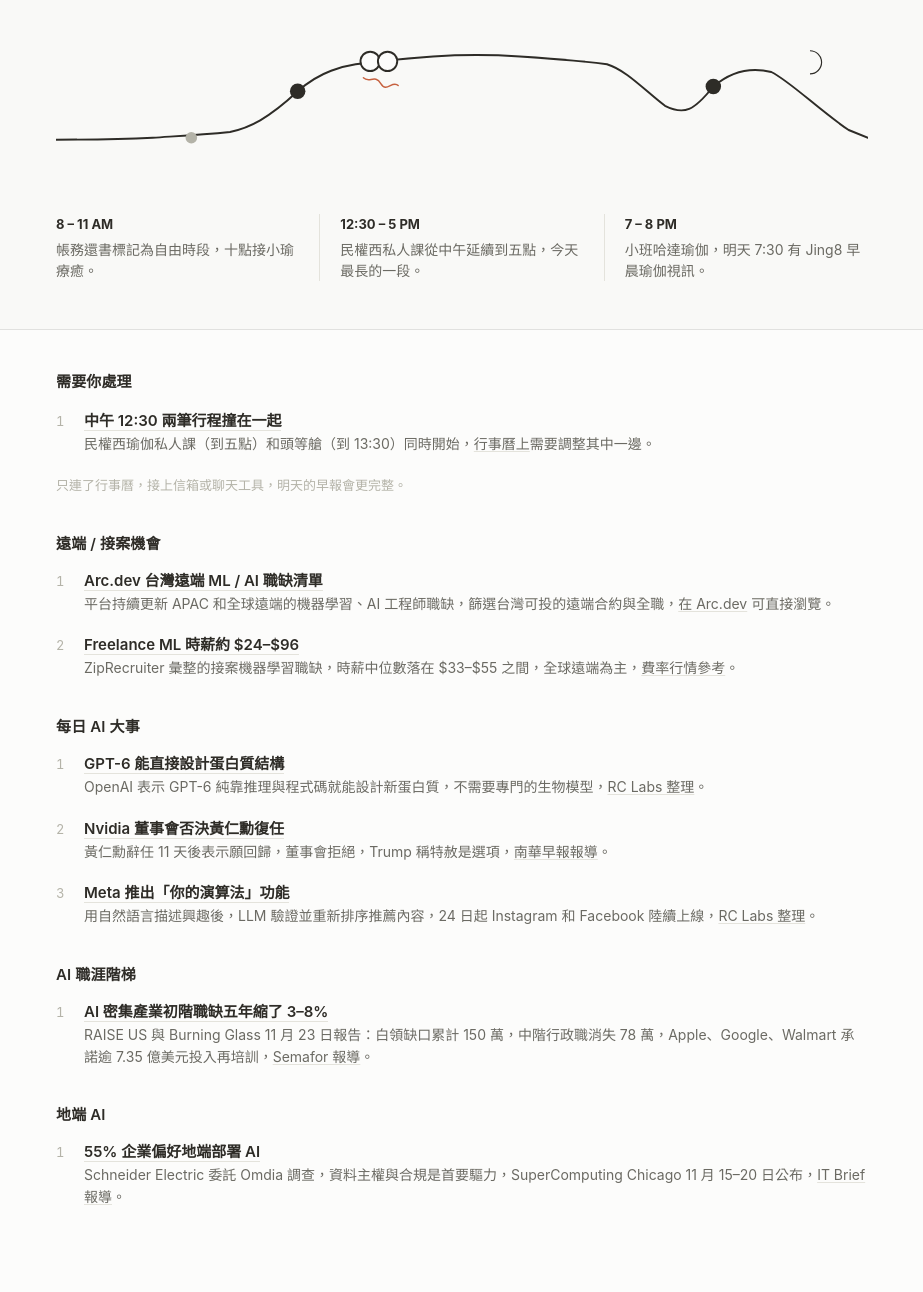
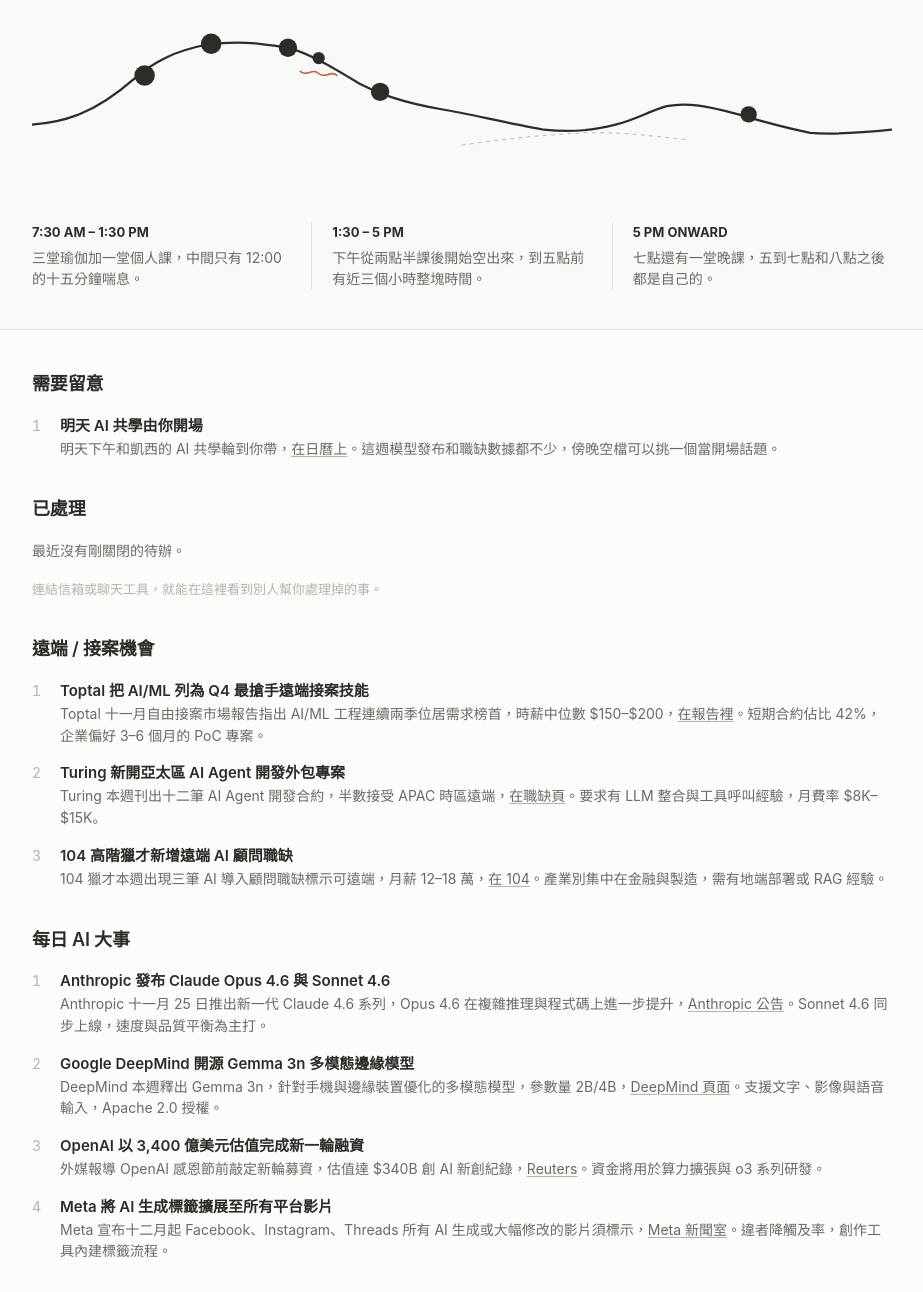
Before and after one commit to lanyliu/lanyliu.github.io, a plain HTML site: page morning-brief/index.html in a window 1280 px wide. Shown: the part 196-1488 px from the top of the page, without its empty margins (178-1101 px from the left). Drawn offline with Linux system fonts and the light colour scheme.

Commit message:
morning brief 2026-11-26

```diff
--- a/morning-brief/index.html
+++ b/morning-brief/index.html
@@ -1,155 +1,204 @@
 <!DOCTYPE html>
 <html lang="zh-Hant">
 <head>
-<meta charset="UTF-8">
-<meta name="viewport" content="width=device-width, initial-scale=1.0">
-<title>早報 · 11月25日</title>
+<meta charset="utf-8">
+<meta name="viewport" content="width=device-width, initial-scale=1">
+<title>早報 2026-11-26</title>
 <style>
-*,*::before,*::after{margin:0;padding:0;box-sizing:border-box}
+*,*::before,*::after{box-sizing:border-box;margin:0;padding:0}
 :root{
 --bg:#FCFCFB;--wash:#F9F9F7;--ink:#2E2C27;--ink-soft:#6B6A63;
---ink-grey:#B4B3A8;--hairline:#E4E3DC;--border:#E1E1DF;
---clay:#C6613F;--clay-hover:#AE5133;
+--ink-grey:#B4B3A8;--hairline:#E4E3DC;--divider:#E1E1DF;--clay:#C6613F;--clay-hover:#AE5133;
 }
 body{background:var(--bg);color:var(--ink);font-family:-apple-system,"Segoe UI",sans-serif;line-height:1.6;-webkit-font-smoothing:antialiased}
-.band-top{background:var(--wash)}
-.band-bottom{background:var(--bg);border-top:1px solid var(--border)}
-.wrap{max-width:860px;margin:0 auto;padding:48px 24px}
-.band-bottom .wrap{padding-top:40px;padding-bottom:56px}
-.day-date{font-size:14px;color:var(--ink-soft);letter-spacing:.02em;margin-bottom:8px}
+a{color:inherit;text-decoration-color:var(--ink-grey);text-underline-offset:2px}
+a:hover{text-decoration-color:var(--ink)}
+
+/* Top band */
+.band-top{background:var(--wash);padding:48px 16px 40px}
+.band-top .inner{max-width:860px;margin:0 auto}
+.day-date{font-size:14px;color:var(--ink-soft);margin-bottom:6px;letter-spacing:.02em}
 .headline{font-family:Georgia,"Songti TC","Noto Serif CJK TC",serif;font-size:40px;line-height:1.25;color:var(--ink);margin-bottom:32px;font-weight:600}
 .terrain{width:100%;margin-bottom:28px}
-.acts{display:flex;gap:0;position:relative}
+.acts{display:flex;gap:0}
 .act{flex:1;padding:0 20px}
 .act:first-child{padding-left:0}
 .act:last-child{padding-right:0}
 .act+.act{border-left:1px solid var(--hairline)}
 .act-time{font-size:13px;font-weight:700;color:var(--ink);margin-bottom:4px;text-transform:uppercase}
 .act-desc{font-size:14px;color:var(--ink-soft);line-height:1.5}
-.section-heading{font-size:15px;font-weight:600;color:var(--ink);margin-bottom:16px;letter-spacing:.01em}
-.item{margin-bottom:20px;padding-left:28px;position:relative}
-.item-num{position:absolute;left:0;top:1px;font-size:13px;color:var(--ink-grey);font-variant-numeric:tabular-nums}
-.item-title{font-size:15px;font-weight:600;line-height:1.4}
-.item-title a{color:var(--ink);text-decoration:none;border-bottom:1px solid var(--hairline)}
-.item-title a:hover{border-bottom-color:var(--ink-soft)}
+
+/* Bottom band */
+.band-bottom{background:var(--bg);border-top:1px solid var(--divider);padding:40px 16px 56px}
+.band-bottom .inner{max-width:860px;margin:0 auto}
+.section-heading{font-family:-apple-system,"Segoe UI",sans-serif;font-size:18px;font-weight:600;color:var(--ink);margin:36px 0 16px;letter-spacing:-.01em}
+.section-heading:first-child{margin-top:0}
+.item{margin-bottom:16px;padding-left:28px;position:relative}
+.item-num{position:absolute;left:0;top:0;font-size:14px;color:var(--ink-grey);font-variant-numeric:tabular-nums}
+.item-title{font-size:15px;font-weight:600;color:var(--ink);line-height:1.4}
+.item-title a{text-decoration:none}
 .item-body{font-size:14px;color:var(--ink-soft);line-height:1.55;margin-top:2px}
-.item-body a{color:var(--ink-soft);text-decoration:underline;text-decoration-color:var(--hairline);text-underline-offset:2px}
-.item-body a:hover{text-decoration-color:var(--ink-soft)}
-.connect-hint{font-size:13px;color:var(--ink-grey);margin-top:8px;margin-bottom:36px}
-.section-block{margin-top:36px}
-.section-block .section-heading{margin-bottom:14px}
+.item-body a{color:var(--ink-soft)}
+.calm-line{font-size:14px;color:var(--ink-soft);margin:16px 0}
+.connect-line{font-size:13px;color:var(--ink-grey);margin-top:8px}
+
+/* Tracked source items */
+.tracked-item{margin-bottom:10px;font-size:14px;color:var(--ink-soft);line-height:1.55}
+.tracked-item a{color:var(--ink-soft)}
+
 @media(max-width:640px){
-.headline{font-size:30px}
-.acts{flex-direction:column;gap:0}
-.act+.act{border-left:none;border-top:1px solid var(--hairline);padding-top:12px;margin-top:12px}
-.act{padding:0}
-.wrap{padding:32px 16px}
-.band-bottom .wrap{padding-top:28px;padding-bottom:40px}
+  .headline{font-size:30px}
+  .acts{flex-direction:column;gap:0}
+  .act+.act{border-left:none;border-top:1px solid var(--hairline);padding-top:12px;margin-top:12px}
+  .act{padding:0}
+  .band-top{padding:32px 16px 28px}
+  .band-bottom{padding:28px 16px 40px}
 }
 </style>
 </head>
 <body>
+
 <div class="band-top">
-<div class="wrap">
-<div class="day-date">星期三 · 11月25日 2026</div>
-<div class="headline">十點前是你的，Lany，之後從療癒到哈達一路排滿到八點。</div>
-<svg class="terrain" viewBox="0 0 840 170" fill="none" xmlns="http://www.w3.org/2000/svg">
-<!-- Terrain stroke: flat morning → rise at 10 → plateau 12:30-17 → dip → rise 19-20 → down -->
-<path d="M0,130 C40,130 60,130 100,128 C130,126 150,125 180,122 C200,118 220,108 250,80 C270,62 290,55 310,52 C340,48 360,46 390,44 C420,42 450,42 480,44 C510,46 540,48 570,52 C590,58 610,80 630,95 C650,105 660,100 680,75 C700,58 720,55 740,60 C760,70 790,100 820,120 L840,128" stroke="#2E2C27" stroke-width="2" stroke-linecap="round" stroke-linejoin="round"/>
-<!-- 8AM grey dot (free/optional) -->
-<circle cx="140" cy="128" r="6" fill="#B4B3A8"/>
-<!-- 10AM 小瑜 filled dot -->
-<circle cx="250" cy="80" r="8" fill="#2E2C27"/>
-<!-- 12:30 overlap: two hollow intersecting circles -->
-<circle cx="325" cy="49" r="10" fill="#FCFCFB" stroke="#2E2C27" stroke-width="2"/>
-<circle cx="343" cy="49" r="10" fill="#FCFCFB" stroke="#2E2C27" stroke-width="2"/>
-<!-- Clay tension squiggle under overlap -->
-<path d="M318,66 C324,72 330,62 336,72 C342,82 348,68 354,74" stroke="#C6613F" stroke-width="1.5" fill="none" stroke-linecap="round"/>
-<!-- 19:00 哈達 filled dot -->
-<circle cx="680" cy="75" r="8" fill="#2E2C27"/>
-<!-- Moon motif for late finish + early tomorrow -->
-<path d="M780,38 A12,12 0 1,1 780,62 A8,8 0 1,0 780,38Z" fill="none" stroke="#2E2C27" stroke-width="1.2"/>
+<div class="inner">
+
+<div class="day-date">Thursday · November 26 2026</div>
+<h1 class="headline">三堂瑜伽塞滿上午，Lany，傍晚的三個小時留給自己。</h1>
+
+<svg class="terrain" viewBox="0 0 840 170" fill="none" xmlns="http://www.w3.org/2000/svg" role="img" aria-label="今日行程地形圖">
+<!-- Terrain stroke: heavy morning, valley afternoon, light evening -->
+<path d="M0,110 C30,108 60,100 100,65 C120,48 140,38 170,32 C200,28 220,30 250,35 C270,40 290,52 320,70 C340,80 360,88 400,95 C430,100 460,108 500,115 C530,118 550,115 570,110 C590,105 600,98 620,92 C640,88 660,92 690,100 C710,106 730,112 760,118 C780,120 810,118 840,115" stroke="#2E2C27" stroke-width="2.2" stroke-linecap="round" fill="none"/>
+<!-- Second ridge through afternoon valley -->
+<path d="M420,130 C460,124 500,120 540,118 C570,117 600,120 640,125" stroke="#2E2C27" stroke-width="1" stroke-linecap="round" stroke-dasharray="3 5" opacity="0.3" fill="none"/>
+<!-- Meeting dots -->
+<!-- 7:30-9:00 Yoga (heavy) -->
+<circle cx="110" cy="62" r="10" fill="#2E2C27"/>
+<!-- 9:00-10:30 Yoga -->
+<circle cx="175" cy="31" r="10" fill="#2E2C27"/>
+<!-- 10:45-12:00 Yoga -->
+<circle cx="250" cy="35" r="9" fill="#2E2C27"/>
+<!-- 12:00-12:15 Private (tight transition) -->
+<circle cx="280" cy="45" r="6" fill="#2E2C27"/>
+<!-- Clay squiggle under tight 12:00 transition -->
+<path d="M262,58 C268,64 274,54 280,60 C286,66 292,56 298,62" stroke="#C6613F" stroke-width="1.5" stroke-linecap="round" fill="none"/>
+<!-- 1:00-2:30 Yoga -->
+<circle cx="340" cy="78" r="9" fill="#2E2C27"/>
+<!-- 7:00-8:00 Evening class (lighter) -->
+<circle cx="700" cy="100" r="8" fill="#2E2C27"/>
+<!-- Focal markers for acts: sun-like calm mark in valley -->
 </svg>
+
 <div class="acts">
 <div class="act">
-<div class="act-time">8 – 11 AM</div>
-<div class="act-desc">帳務還書標記為自由時段，十點接小瑜療癒。</div>
+<div class="act-time">7:30 AM – 1:30 PM</div>
+<div class="act-desc">三堂瑜伽加一堂個人課，中間只有 12:00 的十五分鐘喘息。</div>
 </div>
 <div class="act">
-<div class="act-time">12:30 – 5 PM</div>
-<div class="act-desc">民權西私人課從中午延續到五點，今天最長的一段。</div>
+<div class="act-time">1:30 – 5 PM</div>
+<div class="act-desc">下午從兩點半課後開始空出來，到五點前有近三個小時整塊時間。</div>
 </div>
 <div class="act">
-<div class="act-time">7 – 8 PM</div>
-<div class="act-desc">小班哈達瑜伽，明天 7:30 有 Jing8 早晨瑜伽視訊。</div>
-</div>
-</div>
-</div>
-</div>
-
-<div class="band-bottom">
-<div class="wrap">
-
-<div class="section-heading">需要你處理</div>
-<div class="item">
-<span class="item-num">1</span>
-<div class="item-title"><a href="https://www.google.com/calendar/event?eid=NmdvajhkMWk2NHE2MmI5bjc0b2o2YjlrY2dwNmNiYjI2NHJtY2I5a2NsaW0yZTFqY29yajhlOWdjbyBsYW55bGl1MTIyQG0">中午 12:30 兩筆行程撞在一起</a></div>
-<div class="item-body">民權西瑜伽私人課（到五點）和頭等艙（到 13:30）同時開始，<a href="https://www.google.com/calendar/event?eid=Y2dxNjJkaHA2OHNqOGI5bjY1ajNnYjlrNnRpajZiYjFjOWg2MmI5ajY1aTNlY2I2NzFoNjRvcGtjNCBsYW55bGl1MTIyQG0">行事曆上</a>需要調整其中一邊。</div>
-</div>
-<div class="connect-hint">只連了行事曆，接上信箱或聊天工具，明天的早報會更完整。</div>
-
-<div class="section-block">
-<div class="section-heading">遠端 / 接案機會</div>
-<div class="item">
-<span class="item-num">1</span>
-<div class="item-title"><a href="https://arc.dev/en-tw/remote-jobs">Arc.dev 台灣遠端 ML / AI 職缺清單</a></div>
-<div class="item-body">平台持續更新 APAC 和全球遠端的機器學習、AI 工程師職缺，篩選台灣可投的遠端合約與全職，<a href="https://arc.dev/en-tw/remote-jobs">在 Arc.dev</a> 可直接瀏覽。</div>
-</div>
-<div class="item">
-<span class="item-num">2</span>
-<div class="item-title"><a href="https://www.ziprecruiter.com/Jobs/Freelance-Machine-Learning">Freelance ML 時薪約 $24–$96</a></div>
-<div class="item-body">ZipRecruiter 彙整的接案機器學習職缺，時薪中位數落在 $33–$55 之間，全球遠端為主，<a href="https://www.ziprecruiter.com/Jobs/Freelance-Machine-Learning">費率行情參考</a>。</div>
-</div>
-</div>
-
-<div class="section-block">
-<div class="section-heading">每日 AI 大事</div>
-<div class="item">
-<span class="item-num">1</span>
-<div class="item-title"><a href="https://daily.rclabs.in/day/2026-11-25">GPT-6 能直接設計蛋白質結構</a></div>
-<div class="item-body">OpenAI 表示 GPT-6 純靠推理與程式碼就能設計新蛋白質，不需要專門的生物模型，<a href="https://daily.rclabs.in/day/2026-11-25">RC Labs 整理</a>。</div>
-</div>
-<div class="item">
-<span class="item-num">2</span>
-<div class="item-title"><a href="https://www.scmp.com/tech/article/3374812/nvidia-board-says-it-has-no-plans-reinstate-jensen-huang-ceo">Nvidia 董事會否決黃仁勳復任</a></div>
-<div class="item-body">黃仁勳辭任 11 天後表示願回歸，董事會拒絕，Trump 稱特赦是選項，<a href="https://www.scmp.com/tech/article/3374812/nvidia-board-says-it-has-no-plans-reinstate-jensen-huang-ceo">南華早報報導</a>。</div>
-</div>
-<div class="item">
-<span class="item-num">3</span>
-<div class="item-title"><a href="https://daily.rclabs.in/day/2026-11-25">Meta 推出「你的演算法」功能</a></div>
-<div class="item-body">用自然語言描述興趣後，LLM 驗證並重新排序推薦內容，24 日起 Instagram 和 Facebook 陸續上線，<a href="https://daily.rclabs.in/day/2026-11-25">RC Labs 整理</a>。</div>
-</div>
-</div>
-
-<div class="section-block">
-<div class="section-heading">AI 職涯階梯</div>
-<div class="item">
-<span class="item-num">1</span>
-<div class="item-title"><a href="https://www.semafor.com/article/11/23/2026/ai-disrupting-entry-level-work-report-finds">AI 密集產業初階職缺五年縮了 3–8%</a></div>
-<div class="item-body">RAISE US 與 Burning Glass 11 月 23 日報告：白領缺口累計 150 萬，中階行政職消失 78 萬，Apple、Google、Walmart 承諾逾 7.35 億美元投入再培訓，<a href="https://www.semafor.com/article/11/23/2026/ai-disrupting-entry-level-work-report-finds">Semafor 報導</a>。</div>
-</div>
-</div>
-
-<div class="section-block">
-<div class="section-heading">地端 AI</div>
-<div class="item">
-<span class="item-num">1</span>
-<div class="item-title"><a href="https://itbrief.com.au/story/most-firms-favour-on-premises-ai-schneider-survey-finds">55% 企業偏好地端部署 AI</a></div>
-<div class="item-body">Schneider Electric 委託 Omdia 調查，資料主權與合規是首要驅力，SuperComputing Chicago 11 月 15–20 日公布，<a href="https://itbrief.com.au/story/most-firms-favour-on-premises-ai-schneider-survey-finds">IT Brief 報導</a>。</div>
+<div class="act-time">5 PM onward</div>
+<div class="act-desc">七點還有一堂晚課，五到七點和八點之後都是自己的。</div>
 </div>
 </div>
 
 </div>
 </div>
+
+<div class="band-bottom">
+<div class="inner">
+
+<h2 class="section-heading">需要留意</h2>
+
+<div class="item">
+<span class="item-num">1</span>
+<div class="item-title">明天 AI 共學由你開場</div>
+<div class="item-body">明天下午和凱西的 AI 共學輪到你帶，<a href="https://calendar.google.com">在日曆上</a>。這週模型發布和職缺數據都不少，傍晚空檔可以挑一個當開場話題。</div>
+</div>
+
+<h2 class="section-heading">已處理</h2>
+<p class="calm-line">最近沒有剛關閉的待辦。</p>
+<p class="connect-line">連結信箱或聊天工具，就能在這裡看到別人幫你處理掉的事。</p>
+
+<!-- Section 1: 遠端 / 接案機會 -->
+<h2 class="section-heading">遠端 / 接案機會</h2>
+
+<div class="item">
+<span class="item-num">1</span>
+<div class="item-title">Toptal 把 AI/ML 列為 Q4 最搶手遠端接案技能</div>
+<div class="item-body">Toptal 十一月自由接案市場報告指出 AI/ML 工程連續兩季位居需求榜首，時薪中位數 $150–$200，<a href="https://www.toptal.com/freelance/market-trends">在報告裡</a>。短期合約佔比 42%，企業偏好 3–6 個月的 PoC 專案。</div>
+</div>
+
+<div class="item">
+<span class="item-num">2</span>
+<div class="item-title">Turing 新開亞太區 AI Agent 開發外包專案</div>
+<div class="item-body">Turing 本週刊出十二筆 AI Agent 開發合約，半數接受 APAC 時區遠端，<a href="https://www.turing.com/jobs">在職缺頁</a>。要求有 LLM 整合與工具呼叫經驗，月費率 $8K–$15K。</div>
+</div>
+
+<div class="item">
+<span class="item-num">3</span>
+<div class="item-title">104 高階獵才新增遠端 AI 顧問職缺</div>
+<div class="item-body">104 獵才本週出現三筆 AI 導入顧問職缺標示可遠端，月薪 12–18 萬，<a href="https://www.104.com.tw/jobs/main/">在 104</a>。產業別集中在金融與製造，需有地端部署或 RAG 經驗。</div>
+</div>
+
+<!-- Section 2: 每日 AI 大事 -->
+<h2 class="section-heading">每日 AI 大事</h2>
+
+<div class="item">
+<span class="item-num">1</span>
+<div class="item-title">Anthropic 發布 Claude Opus 4.6 與 Sonnet 4.6</div>
+<div class="item-body">Anthropic 十一月 25 日推出新一代 Claude 4.6 系列，Opus 4.6 在複雜推理與程式碼上進一步提升，<a href="https://www.anthropic.com">Anthropic 公告</a>。Sonnet 4.6 同步上線，速度與品質平衡為主打。</div>
+</div>
+
+<div class="item">
+<span class="item-num">2</span>
+<div class="item-title">Google DeepMind 開源 Gemma 3n 多模態邊緣模型</div>
+<div class="item-body">DeepMind 本週釋出 Gemma 3n，針對手機與邊緣裝置優化的多模態模型，參數量 2B/4B，<a href="https://deepmind.google">DeepMind 頁面</a>。支援文字、影像與語音輸入，Apache 2.0 授權。</div>
+</div>
+
+<div class="item">
+<span class="item-num">3</span>
+<div class="item-title">OpenAI 以 3,400 億美元估值完成新一輪融資</div>
+<div class="item-body">外媒報導 OpenAI 感恩節前敲定新輪募資，估值達 $340B 創 AI 新創紀錄，<a href="https://www.reuters.com">Reuters</a>。資金將用於算力擴張與 o3 系列研發。</div>
+</div>
+
+<div class="item">
+<span class="item-num">4</span>
+<div class="item-title">Meta 將 AI 生成標籤擴展至所有平台影片</div>
+<div class="item-body">Meta 宣布十二月起 Facebook、Instagram、Threads 所有 AI 生成或大幅修改的影片須標示，<a href="https://about.meta.com">Meta 新聞室</a>。違者降觸及率，創作工具內建標籤流程。</div>
+</div>
+
+<!-- Section 3: 追蹤來源 -->
+<h2 class="section-heading">追蹤來源</h2>
+
+<div class="tracked-item">AI郵報 — Claude 4.6 系列與 Gemma 3n 開源為本週 AI 圈兩大焦點。<a href="https://www.threads.com/@aiposthub">AI郵報 Threads</a></div>
+
+<!-- Section 4: AI 職涯階梯 -->
+<h2 class="section-heading">AI 職涯階梯</h2>
+
+<div class="item">
+<span class="item-num">1</span>
+<div class="item-title">Bain 旗下 Aura 報告：全球 AI 職缺 42 萬筆，工程是唯一成長職能</div>
+<div class="item-body">Aura Q3 勞動力報告分析十個市場，AI 職缺 42.1 萬筆年增 61%，但七個市場整體招聘下滑；工程以 +4% 成為唯一成長職能，九月 AI 工程職缺年增 68%，<a href="https://thepeoplesboard.com">在 The People's Board</a>。</div>
+</div>
+
+<!-- Section 5: 地端 AI -->
+<h2 class="section-heading">地端 AI</h2>
+
+<div class="item">
+<span class="item-num">1</span>
+<div class="item-title">PrismML 三元量化把 27B 模型壓進 5.9 GB</div>
+<div class="item-body">PrismML 發布 Ternary Bonsai 2，以 1.58-bit 三元量化將 27B 參數模型壓至 5.9 GB，品質保留 98%、九倍壓縮，編碼與多步工具使用分數提升，<a href="https://siliconangle.com">在 SiliconANGLE</a>。</div>
+</div>
+
+<div class="item">
+<span class="item-num">2</span>
+<div class="item-title">Arm Cortex-M42 讓成本敏感微控制器跑 ML 推論</div>
+<div class="item-body">Arm 推出 Cortex-M42 處理器，內建 Helium 向量引擎，讓低成本微控制器具備 ML 推論能力，透過 Flexible Access 與 Total Access 授權擴大生態系，<a href="https://edge-ai-vision.com">在 Edge AI and Vision Alliance</a>。</div>
+</div>
+
+</div>
+</div>
+
 </body>
 </html>
```
